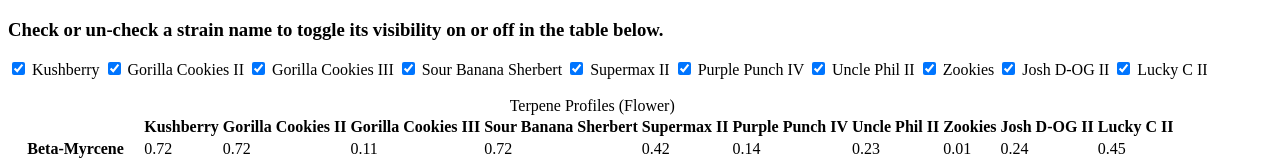
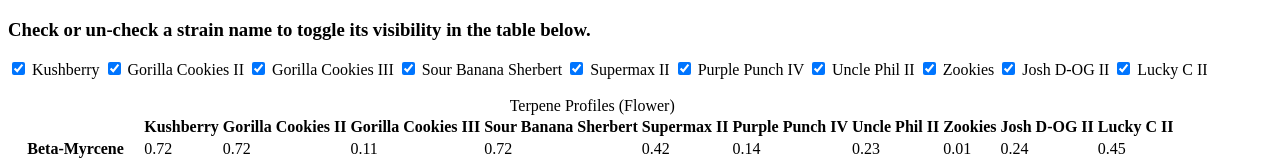
Before and after one commit to phoebeinviere/js-ykht3c, a website: page index.html in a window 1280 px wide. Shown: the top 160 px of the page. Drawn offline with nearby package versions, Linux system fonts and the light colour scheme.

Commit message:
1 file modified

```diff
--- a/index.html
+++ b/index.html
@@ -22,7 +22,7 @@
 </head>
 <body>
 <h3>
-Check or un-check a strain name to toggle its visibility on or off in the table below.
+Check or un-check a strain name to toggle its visibility in the table below.
 </h3>
 <input class='toggleColumns' type="checkbox" data-target="col01" checked /> Kushberry
 <input class='toggleColumns' type="checkbox" data-target="col02" checked /> Gorilla Cookies II
```
